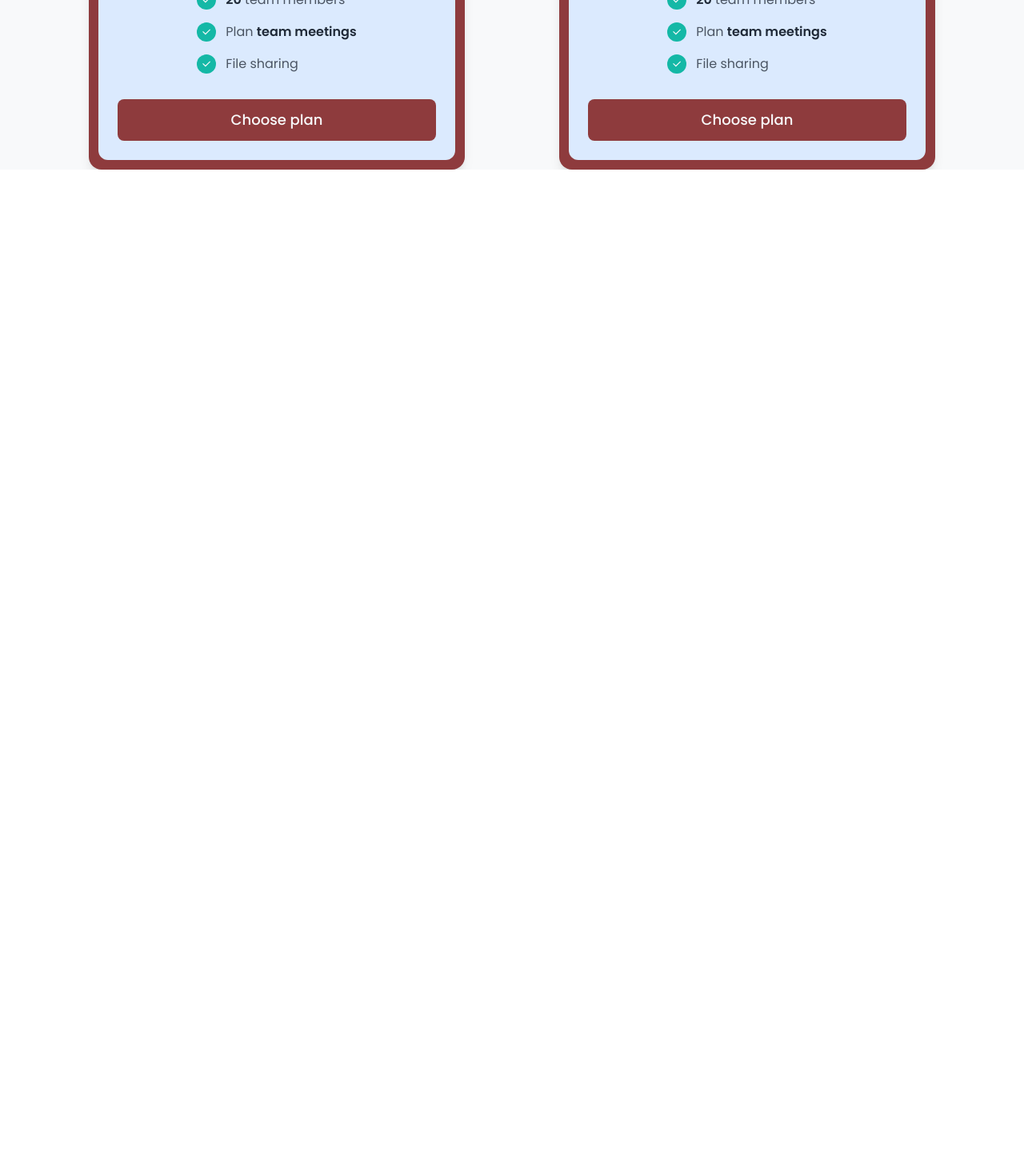
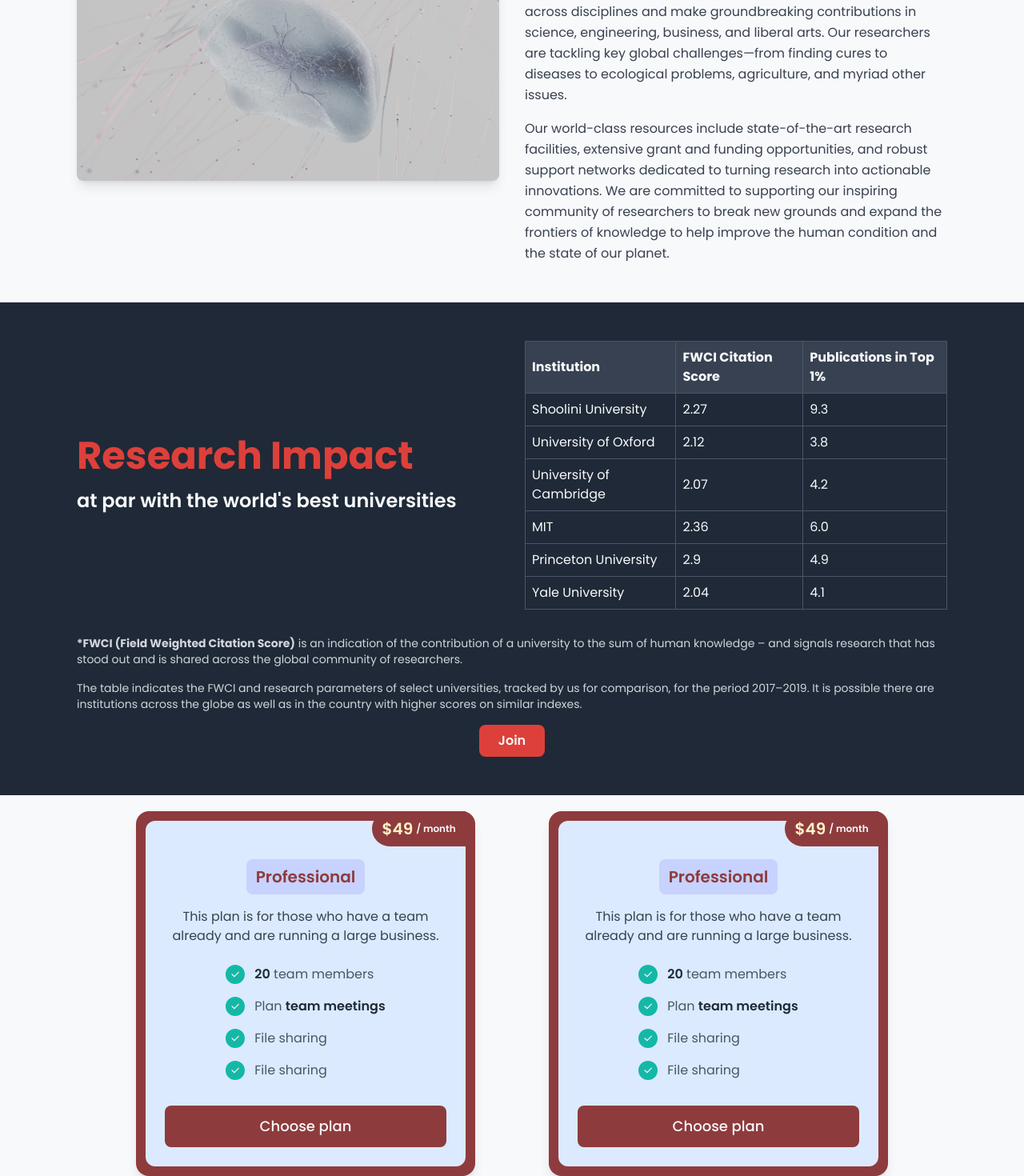
Before and after one commit to a4appIe/src-shoolini-mern, a React (Vite) app in the folder frontend/: page / in a window 1280 px wide. Shown: the part 1131-2601 px from the top of the page at 80% size. Before the commit the page ends 1343 px from the top, so only its background shows below. Built offline with nearby package versions, Linux system fonts and the light colour scheme.

Commit message:
about section

```diff
--- a/frontend/src/components/HomeLink.jsx
+++ b/frontend/src/components/HomeLink.jsx
@@ -1,5 +1,5 @@
-import React from "react";
-import { Link, useNavigate } from "react-router-dom";
+/* eslint-disable react/prop-types */
+import { useNavigate } from "react-router-dom";
 
 const HomeLink = ({ link, text, color, bgclr }) => {
   const navigate = useNavigate();
@@ -7,7 +7,7 @@
     navigate(link);
   }
   return (
-    <p className={`text-4xl font-bold text-${color} bg-${bgclr} p-10 flex-1 text-center`} onClick={handleNavigate}>
+    <p className={`text-4xl font-bold text-${color} bg-${bgclr} p-10 flex-1 text-center cursor-pointer`} onClick={handleNavigate}>
       {text}
     </p>
   );
--- a/frontend/src/components/PricingCard.jsx
+++ b/frontend/src/components/PricingCard.jsx
@@ -1,4 +1,3 @@
-import React from "react";
 
 const PricingCard = () => {
   return (
@@ -81,6 +80,23 @@
             </span>
             <span>File sharing</span>
           </li>
+          <li className="flex items-center space-x-3">
+            <span className="flex items-center justify-center w-6 h-6 bg-teal-500 text-white rounded-full">
+              <svg
+                xmlns="http://www.w3.org/2000/svg"
+                viewBox="0 0 24 24"
+                width="14"
+                height="14"
+              >
+                <path fill="none" d="M0 0h24v24H0z" />
+                <path
+                  d="M10 15.172l9.192-9.193 1.415 1.414L10 18l-6.364-6.364 1.414-1.414z"
+                  fill="currentColor"
+                />
+              </svg>
+            </span>
+            <span>File sharing</span>
+          </li>
         </ul>
 
         {/* Action Button */}
--- a/frontend/src/pages/Home.jsx
+++ b/frontend/src/pages/Home.jsx
@@ -1,4 +1,4 @@
-import React, { useEffect } from "react";
+import { useEffect } from "react";
 import { FaFolderOpen, FaFileAlt, FaUpload, FaBook } from "react-icons/fa";
 import HERO_BG from "/bg-img.jpg";
 import HomeLink from "../components/HomeLink";
@@ -28,7 +28,7 @@
             Ground-breaking research driven by world-class academic excellence
           </h4>
           <h3 className="text-3xl md:text-5xl lg:text-6xl font-bold leading-tight">
-            At India's No.1{" "}
+            At India&apos;s No.1{" "}
             <span
               className="text-red-600 text-red"
               style={{
@@ -93,10 +93,135 @@
           bgclr={"orange"}
         />
       </div>
-      <div className="grid grid-cols-1 sm:grid-cols-2 gap-6 place-items-center mt-5 w-[90%] mx-auto">
+
+      {/* ABOUT SECTION */}
+      <section className="bg-white text-gray-800 py-12 px-6 sm:px-10 lg:px-24">
+      <div className="flex flex-col lg:flex-row items-center gap-8">
+        {/* Image Section */}
+        <div className="lg:w-1/2">
+          <img
+            src={HERO_BG} // Replace with actual image path
+            alt="SRC Building"
+            className="rounded-lg shadow-lg w-full object-cover"
+          />
+        </div>
+
+        {/* Text Section */}
+        <div className="lg:w-1/2">
+          <h2 className="text-4xl font-bold text-red-600 mb-4 text-red">
+            SHOOLINI RESEARCH
+          </h2>
+          <p className="text-lg font-medium mb-4">
+            RESEARCH IS IN OUR DNA
+          </p>
+          <p className="text-gray-700 leading-relaxed">
+            Shoolini is at the forefront of research internationally and attracts outstanding
+            academics, research staff, and students from across the world. Shoolini researchers
+            engage in cutting-edge research across disciplines and make groundbreaking contributions
+            in science, engineering, business, and liberal arts. Our researchers are tackling key
+            global challenges—from finding cures to diseases to ecological problems, agriculture, and
+            myriad other issues.
+          </p>
+          <p className="text-gray-700 leading-relaxed mt-4">
+            Our world-class resources include state-of-the-art research facilities, extensive grant
+            and funding opportunities, and robust support networks dedicated to turning research into
+            actionable innovations. We are committed to supporting our inspiring community of
+            researchers to break new grounds and expand the frontiers of knowledge to help improve the
+            human condition and the state of our planet.
+          </p>
+        </div>
+      </div>
+    </section>
+
+    {/* RESEARCH IMPACT SECTION */}
+
+    <section className="bg-gray-800 text-white py-12 px-6 sm:px-10 lg:px-24">
+      <div className="flex flex-col lg:flex-row justify-between items-center gap-8">
+        {/* Left Section: Title */}
+        <div className="lg:w-1/2">
+          <h2 className="text-4xl sm:text-5xl font-bold text-red-500 mb-4 text-red">
+            Research Impact
+          </h2>
+          <p className="text-xl sm:text-2xl font-semibold">
+            at par with the world&apos;s best universities
+          </p>
+        </div>
+
+        {/* Right Section: Table */}
+        <div className="lg:w-1/2 overflow-x-auto">
+          <table className="table-auto w-full text-sm sm:text-base text-left border-collapse border border-gray-600">
+            <thead>
+              <tr className="bg-gray-700">
+                <th className="p-2 border border-gray-600">Institution</th>
+                <th className="p-2 border border-gray-600">FWCI Citation Score</th>
+                <th className="p-2 border border-gray-600">
+                  Publications in Top 1%
+                </th>
+              </tr>
+            </thead>
+            <tbody>
+              <tr>
+                <td className="p-2 border border-gray-600">Shoolini University</td>
+                <td className="p-2 border border-gray-600">2.27</td>
+                <td className="p-2 border border-gray-600">9.3</td>
+              </tr>
+              <tr>
+                <td className="p-2 border border-gray-600">University of Oxford</td>
+                <td className="p-2 border border-gray-600">2.12</td>
+                <td className="p-2 border border-gray-600">3.8</td>
+              </tr>
+              <tr>
+                <td className="p-2 border border-gray-600">University of Cambridge</td>
+                <td className="p-2 border border-gray-600">2.07</td>
+                <td className="p-2 border border-gray-600">4.2</td>
+              </tr>
+              <tr>
+                <td className="p-2 border border-gray-600">MIT</td>
+                <td className="p-2 border border-gray-600">2.36</td>
+                <td className="p-2 border border-gray-600">6.0</td>
+              </tr>
+              <tr>
+                <td className="p-2 border border-gray-600">Princeton University</td>
+                <td className="p-2 border border-gray-600">2.9</td>
+                <td className="p-2 border border-gray-600">4.9</td>
+              </tr>
+              <tr>
+                <td className="p-2 border border-gray-600">Yale University</td>
+                <td className="p-2 border border-gray-600">2.04</td>
+                <td className="p-2 border border-gray-600">4.1</td>
+              </tr>
+            </tbody>
+          </table>
+        </div>
+      </div>
+
+      {/* Footer Note and Button */}
+      <div className="mt-8 text-sm text-gray-300">
+        <p className="mb-4">
+          <span className="font-bold">*FWCI (Field Weighted Citation Score)</span> is an
+          indication of the contribution of a university to the sum of human knowledge – and signals
+          research that has stood out and is shared across the global community of researchers.
+        </p>
+        <p className="mb-4">
+          The table indicates the FWCI and research parameters of select universities, tracked by us
+          for comparison, for the period 2017–2019. It is possible there are institutions across the
+          globe as well as in the country with higher scores on similar indexes.
+        </p>
+      </div>
+
+      <div className="mt-4 text-center">
+        <button className="bg-red hover:bg-pink-800 font-semibold py-2 px-6 rounded-lg">
+          Join
+        </button>
+      </div>
+    </section>
+
+      <div className="grid grid-cols-1 sm:grid-cols-2 gap-2 place-items-center mt-5 max-md:w-[90%] w-[80%] mx-auto">
         <PricingCard />
         <PricingCard />
       </div>
+
+
     </>
   );
 };
```
Also changed, not shown: frontend/public/bg.jpg (added).
